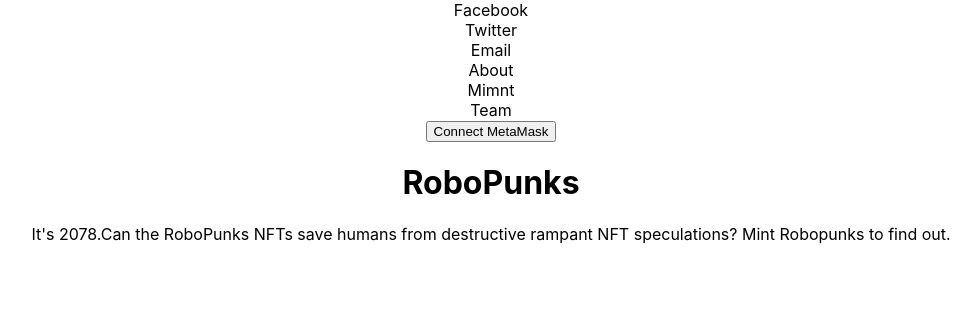
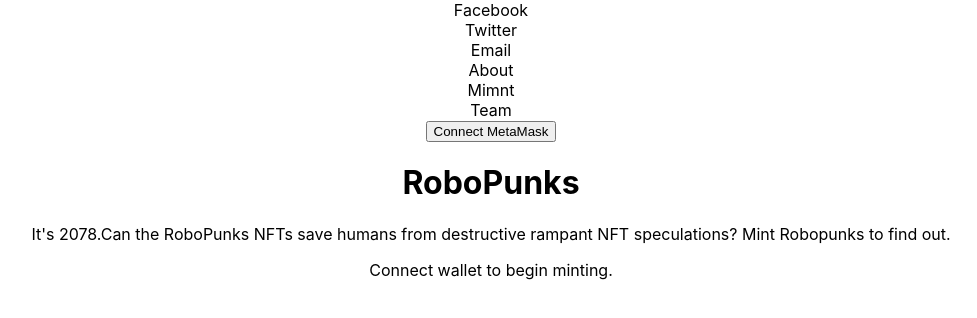
Before and after one commit to dhaedream/nft-minting-app-1, a React (Create React App) app: page / in a window 1280 px wide. Shown: the top 318 px of the page, without its empty margins (149-1126 px from the left). Built offline with nearby package versions, Linux system fonts and the light colour scheme.

Commit message:
set up MainNet component

```diff
--- a/src/components/MainMint.jsx
+++ b/src/components/MainMint.jsx
@@ -60,6 +60,20 @@
         It's 2078.Can the RoboPunks NFTs save humans from destructive rampant
         NFT speculations? Mint Robopunks to find out.
       </p>
+      {isConnected ? (
+        <div>
+          <div>
+            {/* set mint value  */}
+            <button onClick={handleDecrement}>-</button>
+            <input type="number" value={mintAmount} />
+            <button onClick={handleIncrement}>+</button>
+          </div>
+          {/* run mint function  */}
+          <button onClick={handleMint}>Mint Now</button>
+        </div>
+      ) : (
+        <p>Connect wallet to begin minting.</p>
+      )}
     </div>
   );
 };
```
